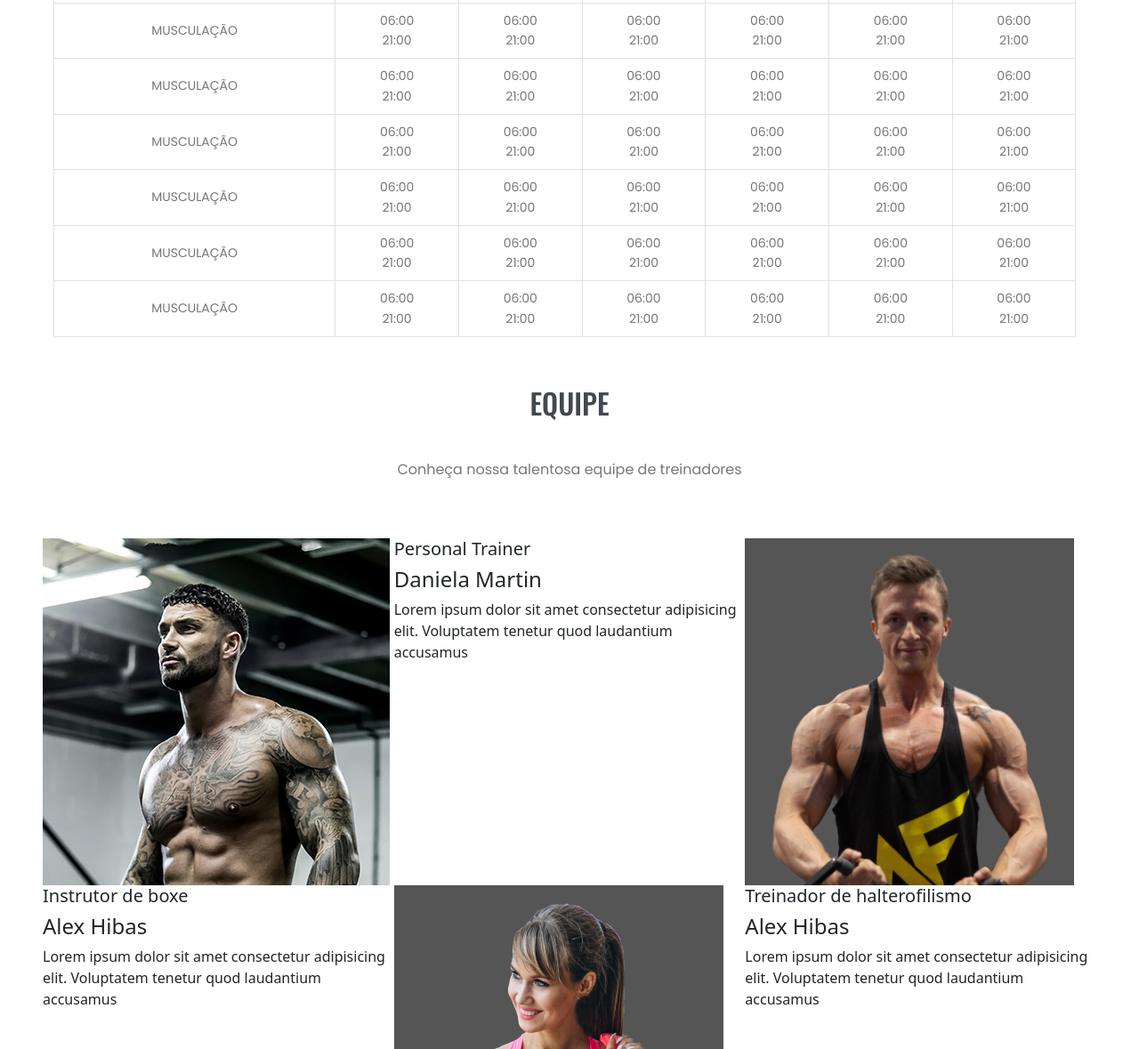
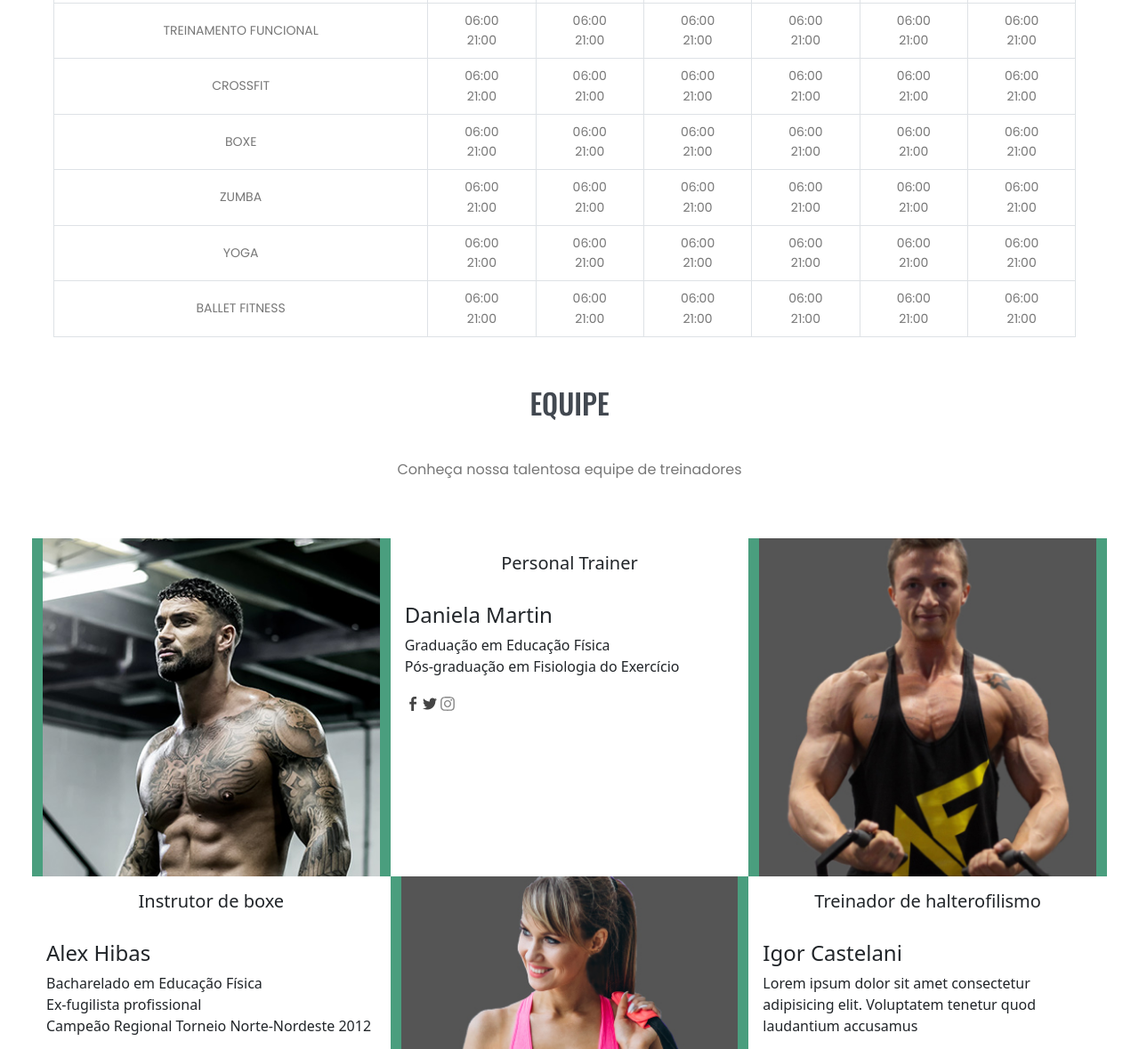
Before and after one commit to ErivaldoSilva2504/PI-2-module-page-gym, a plain HTML site: page assets/index.html in a window 1280 px wide. Shown: the part 1621-2800 px from the top of the page at 89% size. Drawn offline with nearby package versions, Linux system fonts and the light colour scheme.

Commit message:
sixth commit layout personal trainers completd

```diff
--- a/assets/index.html
+++ b/assets/index.html
@@ -283,7 +283,7 @@
         <td>06:00<br>21:00</td>
       </tr>
       <tr>
-        <td>Musculação</td>
+        <td>Treinamento Funcional</td>
         <td>06:00<br>21:00</td>
         <td>06:00<br>21:00</td>
         <td>06:00<br>21:00</td>
@@ -292,7 +292,7 @@
         <td>06:00<br>21:00</td>
       </tr>
       <tr>
-        <td>Musculação</td>
+        <td>CrossFit</td>
         <td>06:00<br>21:00</td>
         <td>06:00<br>21:00</td>
         <td>06:00<br>21:00</td>
@@ -301,7 +301,7 @@
         <td>06:00<br>21:00</td>
       </tr>
       <tr>
-        <td>Musculação</td>
+        <td>Boxe</td>
         <td>06:00<br>21:00</td>
         <td>06:00<br>21:00</td>
         <td>06:00<br>21:00</td>
@@ -310,7 +310,7 @@
         <td>06:00<br>21:00</td>
       </tr>
       <tr>
-        <td>Musculação</td>
+        <td>Zumba</td>
         <td>06:00<br>21:00</td>
         <td>06:00<br>21:00</td>
         <td>06:00<br>21:00</td>
@@ -319,7 +319,7 @@
         <td>06:00<br>21:00</td>
       </tr>
       <tr>
-        <td>Musculação</td>
+        <td>Yoga</td>
         <td>06:00<br>21:00</td>
         <td>06:00<br>21:00</td>
         <td>06:00<br>21:00</td>
@@ -328,7 +328,7 @@
         <td>06:00<br>21:00</td>
       </tr>
       <tr>
-        <td>Musculação</td>
+        <td>Ballet Fitness</td>
         <td>06:00<br>21:00</td>
         <td>06:00<br>21:00</td>
         <td>06:00<br>21:00</td>
@@ -347,49 +347,66 @@
     <h2 class="title-personal-trainers text-uppercase">Equipe</h2>
   </div>
   <div class="container-text d-flex justify-content-center">
-    <p class="text-personal-trainers">Conheça nossa talentosa equipe de treinadores</p>
+    <p style="background-color: white;" class="text-personal-trainers">Conheça nossa talentosa equipe de treinadores</p>
   </div>
 </div>
 <!--End header personal traines-->
 
 <!--Star personal trainers-->
 
-<div class="container-personal-trainers container-fluid d-flex col-12 flex-wrap p-5">
-  <div class="personal-img col-4">
-    <img src="../img/trainer-1.jpg" alt="">
+<div class="container-personal-trainers container-fluid p-5">
+  <div class="row d-flex flex-wrap justify-content-center">
+    <div class="personal-img col-4">
+      <img src="../img/trainer-1.jpg" alt="" class="img-fluid">
+    </div>
+    <div class="personal-reference col-4 p-3">
+      <h5>Personal Trainer</h5>
+      <h4>Daniela Martin</h4>
+      <p>Graduação em Educação Física<br>Pós-graduação em Fisiologia do Exercício</p>
+      <img class="icon-personal" src="../icons/logo-do-facebook.png" alt="">
+      <img class="icon-personal" src="../icons/logotipo-do-twitter.png" alt="">
+      <img class="icon-personal" src="../icons/instagram-grey-outline-22754.svg" alt="">
+    </div>
+    <div class="personal-img col-4">
+      <img src="../img/team-3.jpg" alt="" class="img-fluid">
+    </div>
   </div>
-  <div class="personal-reference col-4">
-    <h5>Personal Trainer</h5>
-    <h4>Daniela Martin</h4>
-    <p>Lorem ipsum dolor sit amet consectetur adipisicing elit. Voluptatem tenetur quod laudantium accusamus</p>
+  <div class="row d-flex flex-wrap">
+    <div class="personal-reference col-4 p-3">
+      <h5>Instrutor de boxe</h5>
+      <h4>Alex Hibas</h4>
+      <p>Bacharelado em Educação Física<br>Ex-fugilista profissional<br>Campeão Regional Torneio Norte-Nordeste 2012</p>
+      <img class="icon-personal" src="../icons/logo-do-facebook.png" alt="">
+      <img class="icon-personal" src="../icons/logotipo-do-twitter.png" alt="">
+      <img class="icon-personal" src="../icons/instagram-grey-outline-22754.svg" alt="">
+    </div>
+    <div class="personal-img col-4">
+      <img src="../img/team-5.jpg" alt="" class="img-fluid object-fit-cover">
+    </div>
+    <div class="personal-reference col-4 p-3">
+      <h5>Treinador de halterofilismo</h5>
+      <h4>Igor Castelani</h4>
+      <p>Lorem ipsum dolor sit amet consectetur adipisicing elit. Voluptatem tenetur quod laudantium accusamus</p>
+      <img class="icon-personal" src="../icons/logo-do-facebook.png" alt="">
+      <img class="icon-personal" src="../icons/logotipo-do-twitter.png" alt="">
+      <img class="icon-personal" src="../icons/instagram-grey-outline-22754.svg" alt="">
+    </div>
   </div>
-  <div class="personal-img col-4">
-    <img src="../img/team-3.jpg" alt="">
+</div>
+
+  <!--
+  <div class="personal-img col-3">
+    <img src="../img/trainer-profile.jpg" alt="">
   </div>
-  <div class="personal-reference col-4">
+  <div class="personal-reference col-3">
     <h5>Instrutor de boxe</h5>
     <h4>Alex Hibas</h4>
     <p>Lorem ipsum dolor sit amet consectetur adipisicing elit. Voluptatem tenetur quod laudantium accusamus</p>
   </div>
-  <div class="personal-img col-4">
-    <img src="../img/team-5.jpg" alt="">
-  </div>
-  <div class="personal-reference col-4">
-    <h5>Treinador de halterofilismo</h5>
-    <h4>Alex Hibas</h4>
-    <p>Lorem ipsum dolor sit amet consectetur adipisicing elit. Voluptatem tenetur quod laudantium accusamus</p>
-  </div>
-  <div class="personal-img col-4">
-    <img src="../img/trainer-profile.jpg" alt="">
-  </div>
-  <div class="personal-reference col-4">
-    <h5>Instrutor de boxe</h5>
-    <h4>Alex Hibas</h4>
-    <p>Lorem ipsum dolor sit amet consectetur adipisicing elit. Voluptatem tenetur quod laudantium accusamus</p>
-  </div>
-  <div class="personal-img col-4">
+  <div class="personal-img col-3">
     <img src="../img/person_1.jpg" alt="">
   </div>
+-->
 </div>
 <div class="all-personal-trainers-container d-flex col-1 justify-content-end">
   <a class="all-personal-trainers text-uppercase" href="#">Ver todas unidades</a>
--- a/css/index.css
+++ b/css/index.css
@@ -170,17 +170,30 @@ video {
     font-weight: 300;
     line-height: 1.625em;
     align-content: center;
+    background-color: #4a9e7e;
 }
 
 .personal-img {
-    height: 390px;
+    height: 380px;
+    position: relative;
     overflow: hidden;
+    background-color: #4a9e7e;
 }
 
+.personal-img img {
+    width: 100%;
+    height: 100%;
+    object-fit: cover; /* Mantém a proporção e cobre toda a div */
+  }
+
 .personal-reference {
-    height: 390px;
+    height: 380px;
 }
 
+h5 {
+    text-align: center;
+    margin-bottom: 2rem;
+}
 
 .all-personal-trainers {
     color: #71C5A5;
@@ -188,3 +201,8 @@ video {
     line-height: 28px;
     font-family: 'oswald', 'Arial Narrow', 'Arial', 'sans-serif';
 }
+
+.icon-personal {
+    height: 16px;
+    width: 16px;
+}
```
Also changed, not shown: icons/facebook.png (added), icons/instagram-grey-outline-22754.svg (added), icons/logo-do-facebook.png (added), icons/logotipo-do-twitter.png (added).
